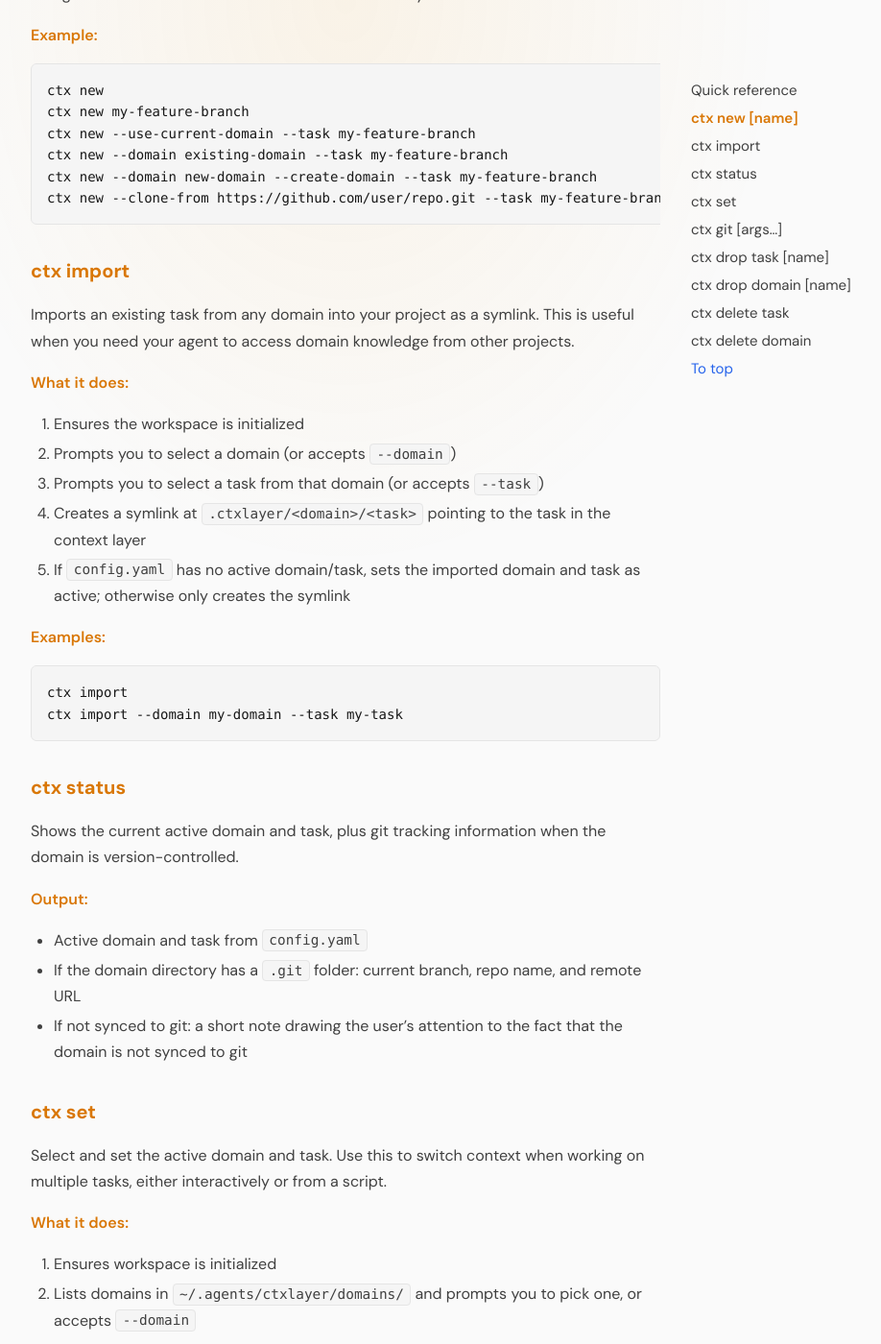
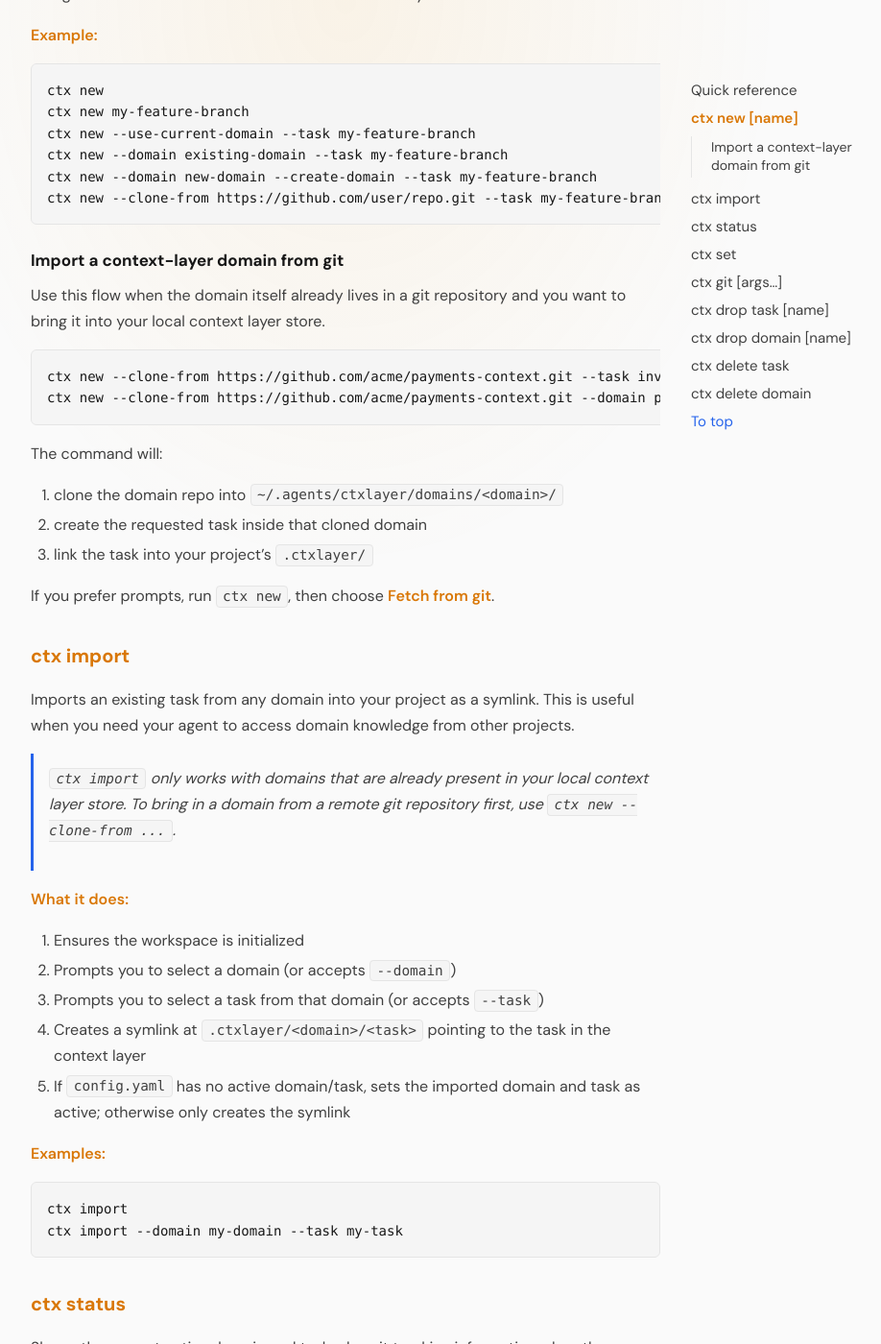
Before and after one commit to anatoliykmetyuk/ctxlayer, a Jekyll site: the page built from website/docs/commands.md, in a window 1280 px wide and 1400 px high, scrolled down 1719 px. Shown: the whole window at 96% size, without its empty margins (280-1198 px from the left). Built offline with Jekyll 4.4.1, drawn with Linux system fonts in a browser that asks for light colours; some of the changed text lies outside the part shown.

Commit message:
Document and test git domain imports
Co-authored-by: Anatolii Kmetiuk <anatoliikmt@proton.me>

````diff
--- a/website/docs/commands.md
+++ b/website/docs/commands.md
@@ -27,7 +27,7 @@ Creates a new task. This is the main entry point for getting started and will in
 
 1. Ensures the workspace is initialized: creates `.ctxlayer/` and `config.yaml`, adds `/.ctxlayer/` to `.gitignore` if missing
 2. If no valid active domain exists, prompts you to:
-   - **Fetch from git** — clone an existing domain repo into `~/.agents/ctxlayer/domains/<domain>/`
+   - **Fetch from git** — clone an existing context-layer domain repo into `~/.agents/ctxlayer/domains/<domain>/`
    - **Create from scratch** — create a new domain directory and run `git init` in it
    - **Select existing domain** — pick from domains already in the user-wide context layer (in the `~/.agents/ctxlayer/domains/` directory)
 3. Prompts for task name (or use `ctx new my-task` / `ctx new --task my-task` to pass it)
@@ -46,9 +46,28 @@ ctx new --domain new-domain --create-domain --task my-feature-branch
 ctx new --clone-from https://github.com/user/repo.git --task my-feature-branch
 ```
 
+### Import a context-layer domain from git
+
+Use this flow when the domain itself already lives in a git repository and you want to bring it into your local context layer store.
+
+```bash
+ctx new --clone-from https://github.com/acme/payments-context.git --task investigate-checkout-failure
+ctx new --clone-from https://github.com/acme/payments-context.git --domain payments-context --task audit-tax-calculation
+```
+
+The command will:
+
+1. clone the domain repo into `~/.agents/ctxlayer/domains/<domain>/`
+2. create the requested task inside that cloned domain
+3. link the task into your project's `.ctxlayer/`
+
+If you prefer prompts, run `ctx new`, then choose **Fetch from git**.
+
 ## ctx import
 
 Imports an existing task from any domain into your project as a symlink. This is useful when you need your agent to access domain knowledge from other projects.
+
+> `ctx import` only works with domains that are already present in your local context layer store. To bring in a domain from a remote git repository first, use `ctx new --clone-from ...`.
 
 **What it does:**
 
````
Also changed, not shown: test/new.test.js (+52 -1 lines), website/docs/getting-started.md (+17 -0 lines).
